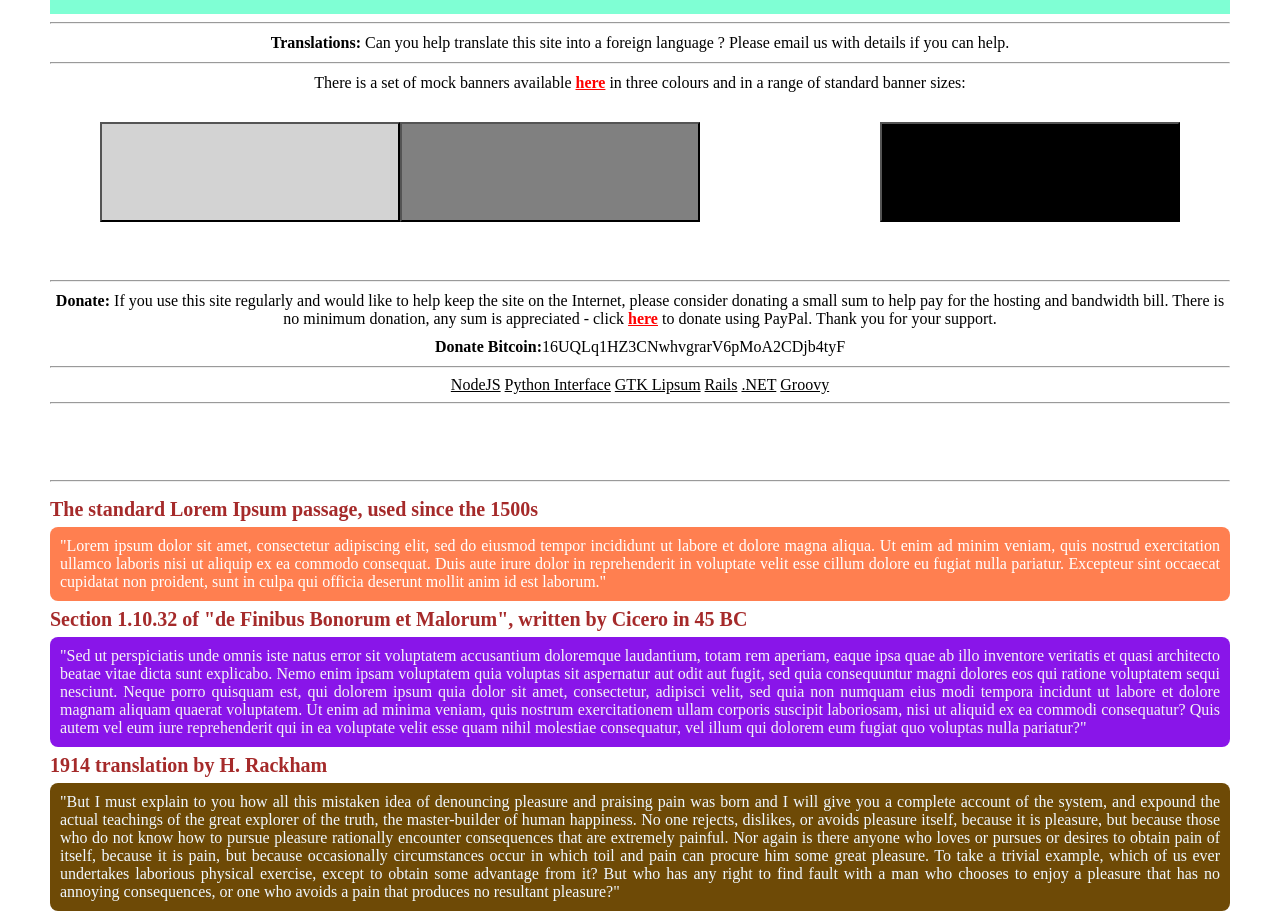
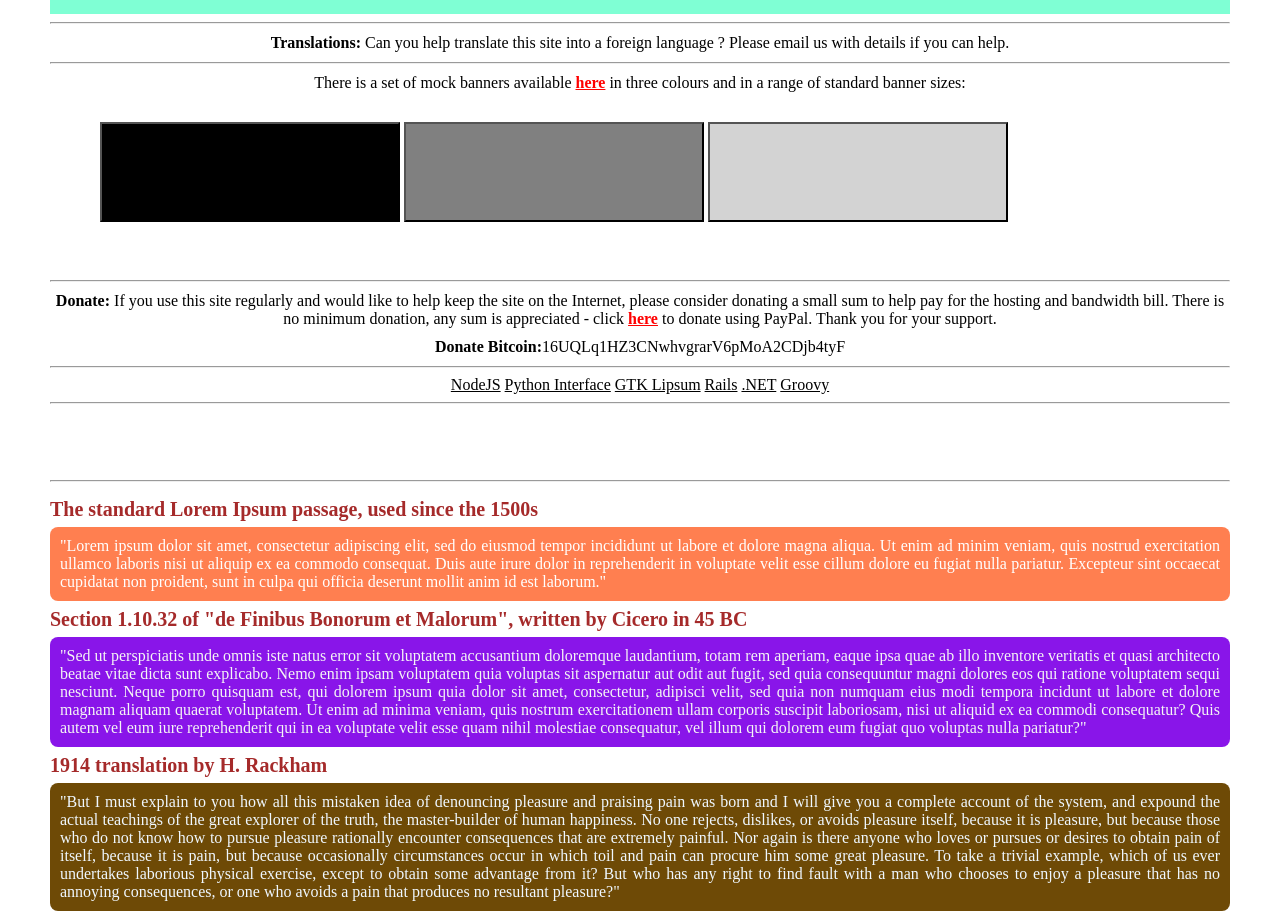
Before and after one commit to codify01/clone-assignment, a plain HTML site: page index.html in a window 1280 px wide. Shown: the part 1120-2034 px from the top of the page. Drawn offline with Linux system fonts and the light colour scheme.

Commit message:
Update index.html

```diff
--- a/index.html
+++ b/index.html
@@ -104,7 +104,7 @@
     }
     .box-button1 {
         background-color: black;
-        float: center;
+
         margin-bottom: 20px;
         width: 300px;
         height: 100px;
@@ -115,12 +115,12 @@
         padding-top: 20px;
         padding-bottom: 20px;
         margin-bottom: 30px;
-        float: inline-end;
+
         cursor: pointer;
     }
     .box-button2 {
         background-color: gray;
-        float: center;
+
         margin-bottom: 20px;
         width: 300px;
         height: 100px;
@@ -147,7 +147,7 @@
         padding-top: 20px;
         padding-bottom: 20px;
         margin-bottom: 30px;
-        float:inline-start;
+
         cursor: pointer;
     }
     .link-div {
```
